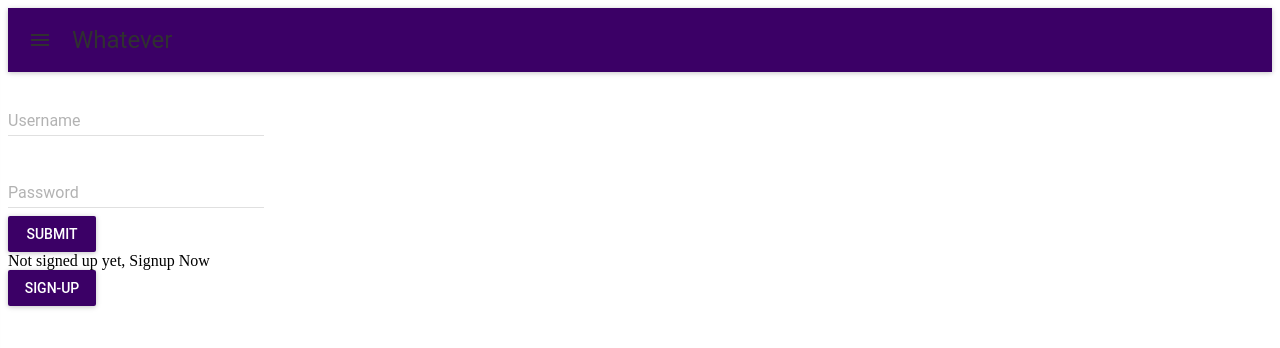
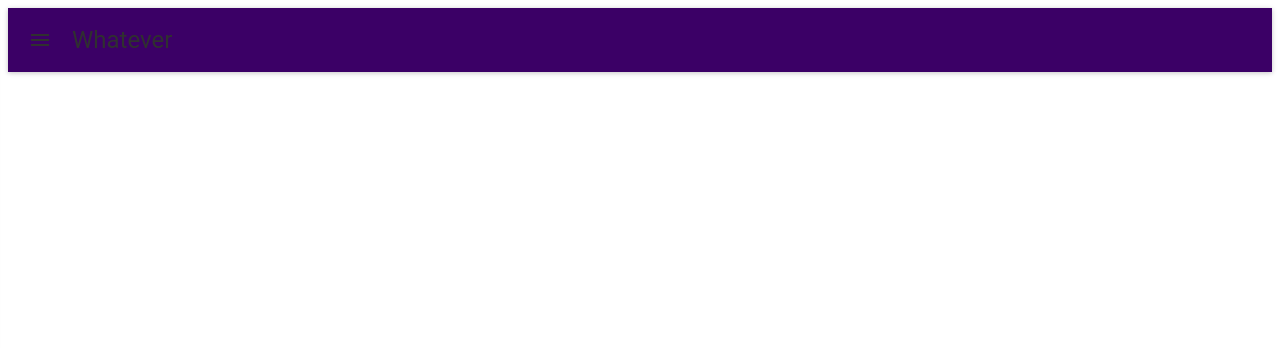
Before and after one commit to coffeeAndCodeMSO/bsdc-rating-app, a React (Create React App) app in the folder dreamers-app/: page / in a window 1280 px wide. Shown: the top 348 px of the page. Built offline with nearby package versions, Linux system fonts and the light colour scheme; what react-tap-event-plugin would draw is missing.

Commit message:
running error free

```diff
--- a/dreamers-app/src/Home.js
+++ b/dreamers-app/src/Home.js
@@ -1,12 +1,11 @@
 import React, { Component } from 'react';
 import './App.css';
 import LoginScreen from './Components/LoginScreen';
-import Header from './Components/ReusableComponents/Header';
 import injectTapEventPlugin from 'react-tap-event-plugin';
 // Needed for onTouchTap
 injectTapEventPlugin();
 
-class Main extends Component {
+class Home extends Component {
   constructor(props){
     super(props);
     this.state={
@@ -15,23 +14,9 @@ class Main extends Component {
     }
   }
 
-  setPageTitle = () => {this.props.setTitle("MEH")};
-  componentWillMount(){
-    () => this.props.setValue();
-    var loginPage =[];
-    loginPage.push(<LoginScreen parentContext={this}/>);
-    this.setState({
-                  loginPage:loginPage
-                    })
-  }
-
-  shouldComponentUpdate() {
-    this.setPageTitle();
-  }
-
   render() {
     return (
-      <div className="Main">
+      <div className="Home">
         {this.state.loginPage}
         {this.state.uploadScreen}
       </div>
@@ -39,4 +24,4 @@ class Main extends Component {
   }
 }
 
-export default Main;
+export default Home;
```
Also changed, not shown: dreamers-app/src/Components/UploadScreen.js (added).
